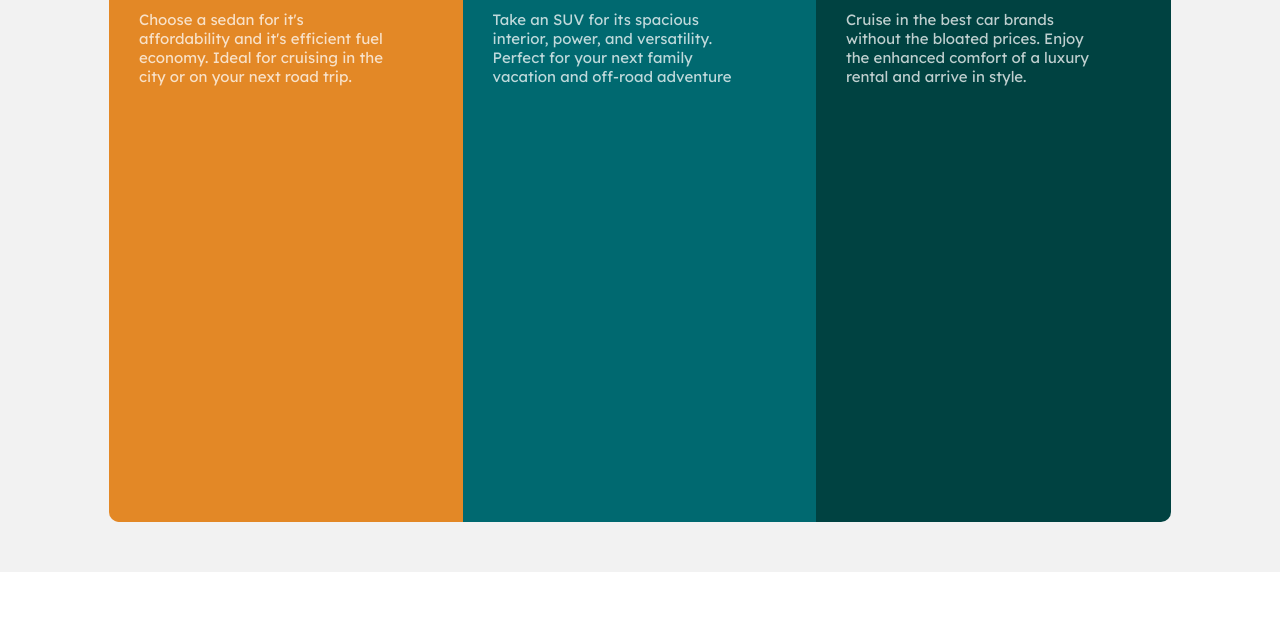
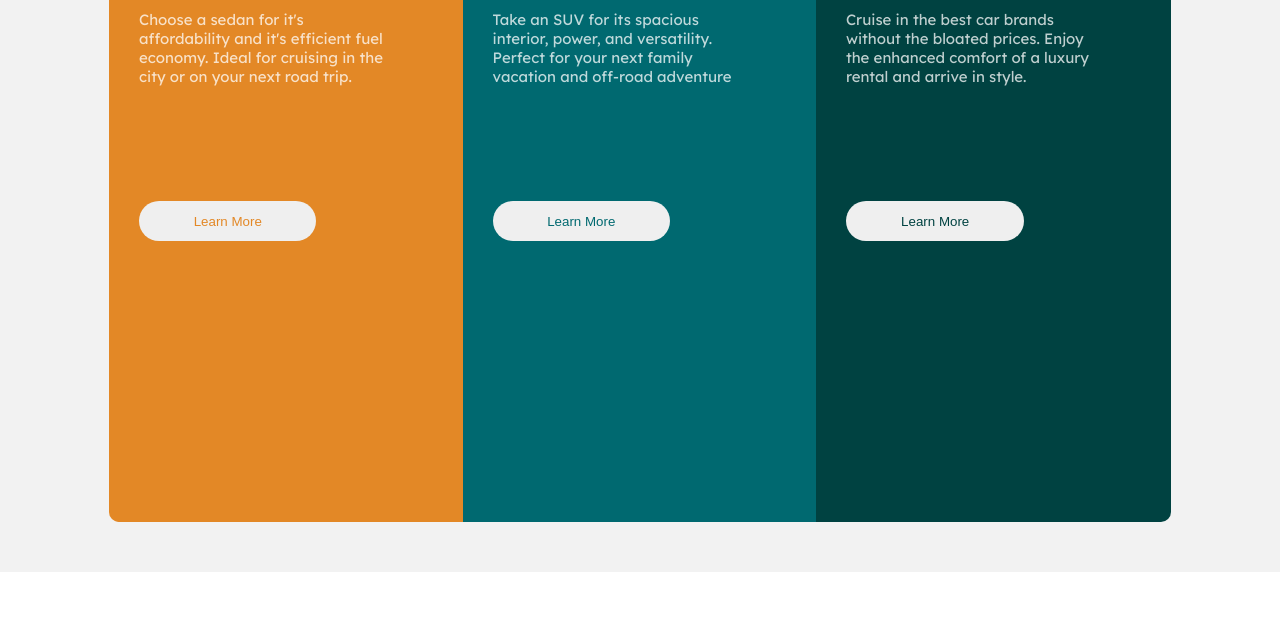
Before and after one commit to Kaptain-T/Flexbox-and-Grid-Layouts, a plain HTML site: page index.html in a window 1280 px wide. Shown: the part 168-800 px from the top of the page. Drawn offline with Linux system fonts and the light colour scheme.

Commit message:
bug fixed

```diff
--- a/index.html
+++ b/index.html
@@ -31,7 +31,7 @@
             padding: 50px;
         }
 
-        main a{
+        main > a{
             color: var(--bright-orange);
             font-size: 18px;
             font-weight: bold;
@@ -44,7 +44,7 @@
             background: var(--white-color);
         }
 
-        main a:hover{
+        main > a:hover{
             color: var(--white-color);
             border: 2px solid var(--white-color) ;
             background-color: var(--bright-orange);
```
